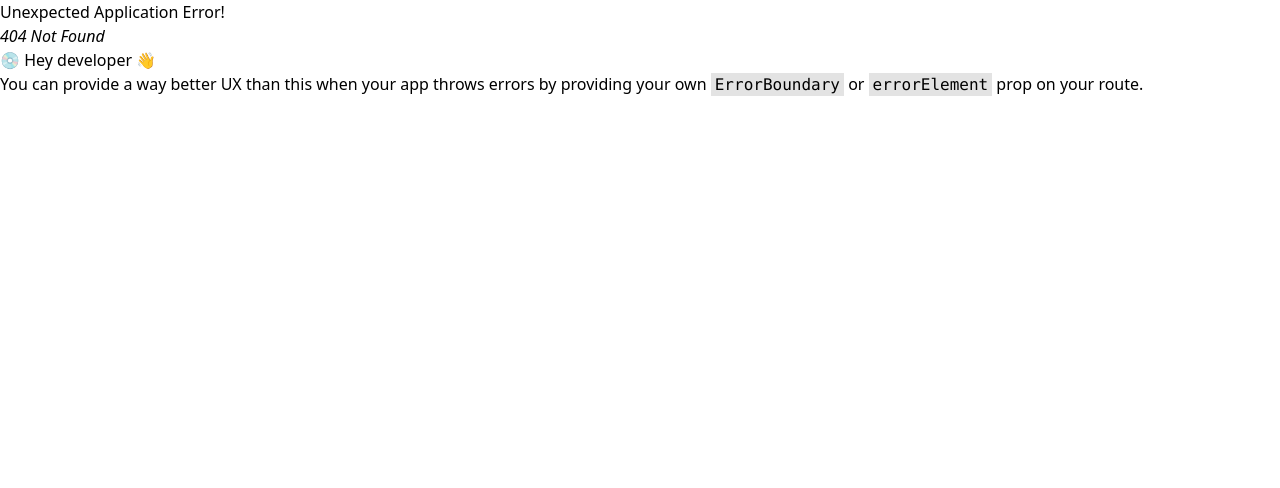
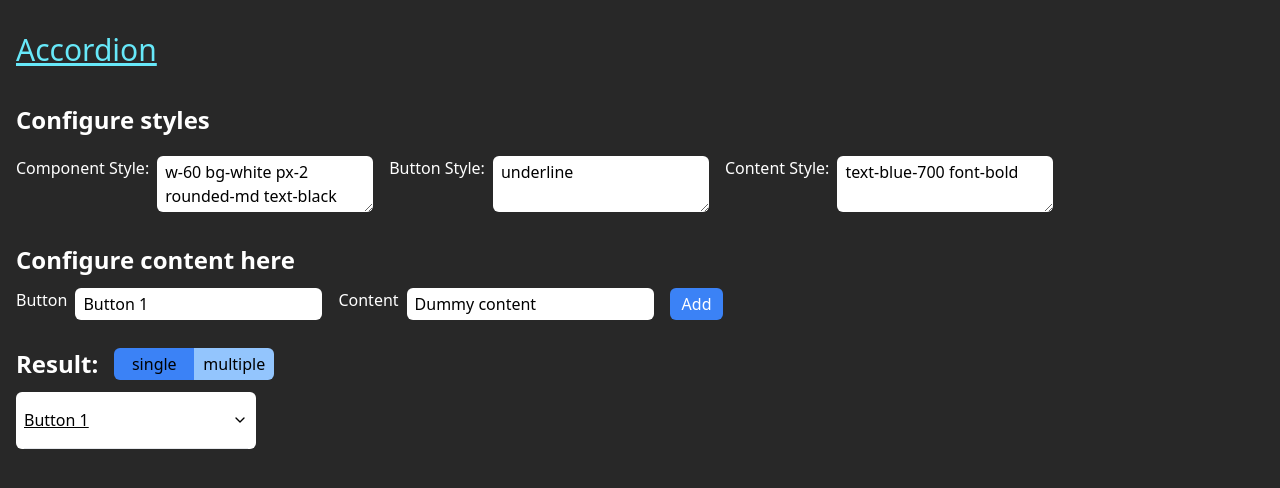
Before and after one commit to Arghyahub/ComponentLibrary, a React (Vite) app: page /accordion in a window 1280 px wide. Before the commit this address had no page. Shown: the top 488 px of the page. Built offline with nearby package versions, Linux system fonts and the light colour scheme.

Commit message:
add: Accordion component complete

```diff
--- a/src/components/reusables/re-accordian.tsx
+++ /dev/null
@@ -1,37 +0,0 @@
-import {
-  Accordion,
-  AccordionContent,
-  AccordionItem,
-  AccordionTrigger,
-} from "@/components/ui/accordion";
-import { cn } from "@/lib/utils";
-
-interface Props {
-  data: {
-    button: string;
-    content: string;
-  }[];
-}
-
-const ReAccordian = ({ data }: Props) => {
-  return (
-    <Accordion type="single" collapsible className="w-full">
-      {data.map((item, index) => (
-        <AccordionItem value={`item-${index}`} key={`acc${index}`}>
-          <AccordionTrigger>{item.button}</AccordionTrigger>
-          <AccordionContent>{item.content}</AccordionContent>
-        </AccordionItem>
-      ))}
-      <AccordionItem value="item-1">
-        <AccordionTrigger className={cn("bg-red-500", "text-blue-300")}>
-          Is it accessible?
-        </AccordionTrigger>
-        <AccordionContent>
-          Yes. It adheres to the WAI-ARIA design pattern.
-        </AccordionContent>
-      </AccordionItem>
-    </Accordion>
-  );
-};
-
-export default ReAccordian;
--- /dev/null
+++ b/src/components/reusables/re-accordion.tsx
@@ -0,0 +1,59 @@
+import {
+  Accordion,
+  AccordionContent,
+  AccordionItem,
+  AccordionTrigger,
+} from '@/components/ui/accordion'
+import { cn } from '@/lib/utils'
+
+interface Props {
+  data: {
+    button: string
+    content: string
+  }[]
+  buttonTwStyles?: string
+  contentTwStyles?: string
+  componentTwStyles?: string
+  behaviour?: 'single' | 'multiple'
+}
+
+// Edit this for entire component
+const defaultComponentTwStyles = 'w-full'
+const defaultButtonTwStyles = ''
+const defaultContentTwStyles = ''
+
+const ReAccordion = ({
+  data,
+  buttonTwStyles = '',
+  contentTwStyles = '',
+  componentTwStyles = '',
+  behaviour = 'single',
+}: Props) => {
+  return (
+    <Accordion
+      // type="single"
+      // collapsible
+      {...(behaviour === 'single'
+        ? { type: 'single', collapsible: true }
+        : { type: 'multiple' })}
+      className={cn(defaultComponentTwStyles, componentTwStyles)}
+    >
+      {data.map((item, index) => (
+        <AccordionItem value={`item-${index}`} key={`acc${index}`}>
+          <AccordionTrigger
+            className={cn(defaultButtonTwStyles, buttonTwStyles)}
+          >
+            {item.button}
+          </AccordionTrigger>
+          <AccordionContent
+            className={cn(defaultContentTwStyles, contentTwStyles)}
+          >
+            {item.content}
+          </AccordionContent>
+        </AccordionItem>
+      ))}
+    </Accordion>
+  )
+}
+
+export default ReAccordion
--- a/src/pages/accordian-page.tsx
+++ /dev/null
@@ -1,18 +0,0 @@
-import ReAccordian from "@/components/reusables/re-accordian";
-
-const fadeIn = "";
-
-const AccordianPage = () => {
-  return (
-    <div className="w-screen h-screen bg-slate-100 px-4 py-8">
-      <ReAccordian data={[]} />
-      <button
-        className={`bg-blue-500 text-white px-3 py-2 rounded-md animate-fade ${fadeIn}`}
-      >
-        Hello
-      </button>
-    </div>
-  );
-};
-
-export default AccordianPage;
--- /dev/null
+++ b/src/pages/accordion-page.tsx
@@ -0,0 +1,140 @@
+import ReAccordion from '@/components/reusables/re-accordion'
+import { useState } from 'react'
+
+interface TypeData {
+  button: string
+  content: string
+}
+
+const inputTwStyles = 'px-2 py-1 rounded-md bg-white text-black'
+
+const testingTwStyles = 'bg-gray-100'
+
+const AccordionPage = () => {
+  const [data, setData] = useState<TypeData[]>([
+    { button: 'Button 1', content: 'Dummy content' },
+  ])
+
+  const [componentTwStyles, setComponentTwStyles] = useState(
+    'w-60 bg-white px-2 rounded-md text-black'
+  )
+  const [buttonTwStyles, setButtonTwStyles] = useState('underline')
+  const [contentTwStyles, setContentTwStyles] = useState(
+    'text-blue-700 font-bold'
+  )
+  const [behaviour, setbehaviour] = useState<'single' | 'multiple'>('single')
+
+  const updateData = (idx: number, val: string, key: 'button' | 'content') => {
+    const cpy = [...data]
+    cpy[idx][key] = val
+    setData(cpy)
+  }
+
+  return (
+    <div className="w-screen h-screen overflow-auto flex flex-col bg-[#282828] text-white px-4 pt-8 pb-10  gap-3">
+      <h1 className="text-3xl underline text-bold mb-6 text-cyan-300">
+        Accordion
+      </h1>
+      <h1 className="text-2xl font-semibold">Configure styles</h1>
+      <div className="flex flex-row gap-4 mt-2 flex-wrap">
+        <div className="flex flex-row gap-2">
+          <label htmlFor="cmpstyl">Component Style:</label>
+          <textarea
+            onChange={(e) => setComponentTwStyles(e.target.value)}
+            value={componentTwStyles}
+            name="cmpstyl"
+            disabled
+            className={`${inputTwStyles}`}
+          />
+        </div>
+        <div className="flex flex-row gap-2">
+          <label htmlFor="btnstyl">Button Style:</label>
+          <textarea
+            onChange={(e) => setButtonTwStyles(e.target.value)}
+            value={buttonTwStyles}
+            name="btnstyl"
+            disabled
+            className={`${inputTwStyles}`}
+          />
+        </div>
+        <div className="flex flex-row gap-2">
+          <label htmlFor="cntstyl">Content Style:</label>
+          <textarea
+            onChange={(e) => setContentTwStyles(e.target.value)}
+            value={contentTwStyles}
+            name="cntstyl"
+            disabled
+            className={`${inputTwStyles}`}
+          />
+        </div>
+      </div>
+      <h1 className="text-2xl font-semibold mt-5">Configure content here</h1>
+      {data.map((item, idx) => (
+        <div key={idx} className="flex flex-row gap-4 items-center flex-wrap">
+          <div className="flex flex-row gap-2">
+            <label htmlFor="btn">Button</label>
+            <input
+              name="btn"
+              value={item.button}
+              onChange={(e) => updateData(idx, e.target.value, 'button')}
+              type="text"
+              className={`${inputTwStyles}`}
+            />
+          </div>
+          <div className="flex flex-row gap-2">
+            <label htmlFor="cnt">Content</label>
+            <input
+              name="cnt"
+              type="text"
+              value={item.content}
+              onChange={(e) => updateData(idx, e.target.value, 'content')}
+              className={`${inputTwStyles}`}
+            />
+          </div>
+          {idx === data.length - 1 && (
+            <button
+              onClick={() =>
+                setData((prev) => [...prev, { button: '', content: '' }])
+              }
+              className="py-1 px-3 bg-blue-500 rounded-md flex text-white"
+            >
+              Add
+            </button>
+          )}
+        </div>
+      ))}
+      <div className="mt-4 flex flex-row gap-4">
+        <h1 className="text-2xl font-semibold">Result:</h1>
+        <div className="flex flex-row">
+          <button
+            onClick={() => setbehaviour('single')}
+            className={`w-20 text-black px-2 py-1 rounded-l-md ${
+              behaviour === 'single' ? 'bg-blue-500' : 'bg-blue-300'
+            }`}
+          >
+            single
+          </button>
+          <button
+            onClick={() => setbehaviour('multiple')}
+            className={`w-20 text-black px-2 py-1 rounded-r-md ${
+              behaviour === 'multiple' ? 'bg-blue-500' : 'bg-blue-300'
+            }`}
+          >
+            multiple
+          </button>
+        </div>
+      </div>
+      <ReAccordion
+        data={data.filter((elem) => {
+          if (elem.button != '' && elem.content != '') return elem
+        })}
+        buttonTwStyles={buttonTwStyles}
+        contentTwStyles={contentTwStyles}
+        componentTwStyles={componentTwStyles}
+        behaviour={behaviour}
+      />
+    </div>
+  )
+}
+
+export default AccordionPage
--- a/src/pages/home.tsx
+++ b/src/pages/home.tsx
@@ -1,11 +1,11 @@
-import { Link } from "react-router-dom";
+import { Link } from 'react-router-dom'
 
 const Home = () => {
   return (
     <div className="flex flex-col h-screen w-screen p-5">
-      <Link to={"/accordian"}>Idk</Link>
+      <Link to={'/accordion'}>Accordion</Link>
     </div>
-  );
-};
+  )
+}
 
-export default Home;
+export default Home
```
Also changed, not shown: src/App.tsx (+11 -12 lines), src/README.md (deleted), src/components/reusables/README.md (added), 2 other files (tests, documents, lock files or other folders).
